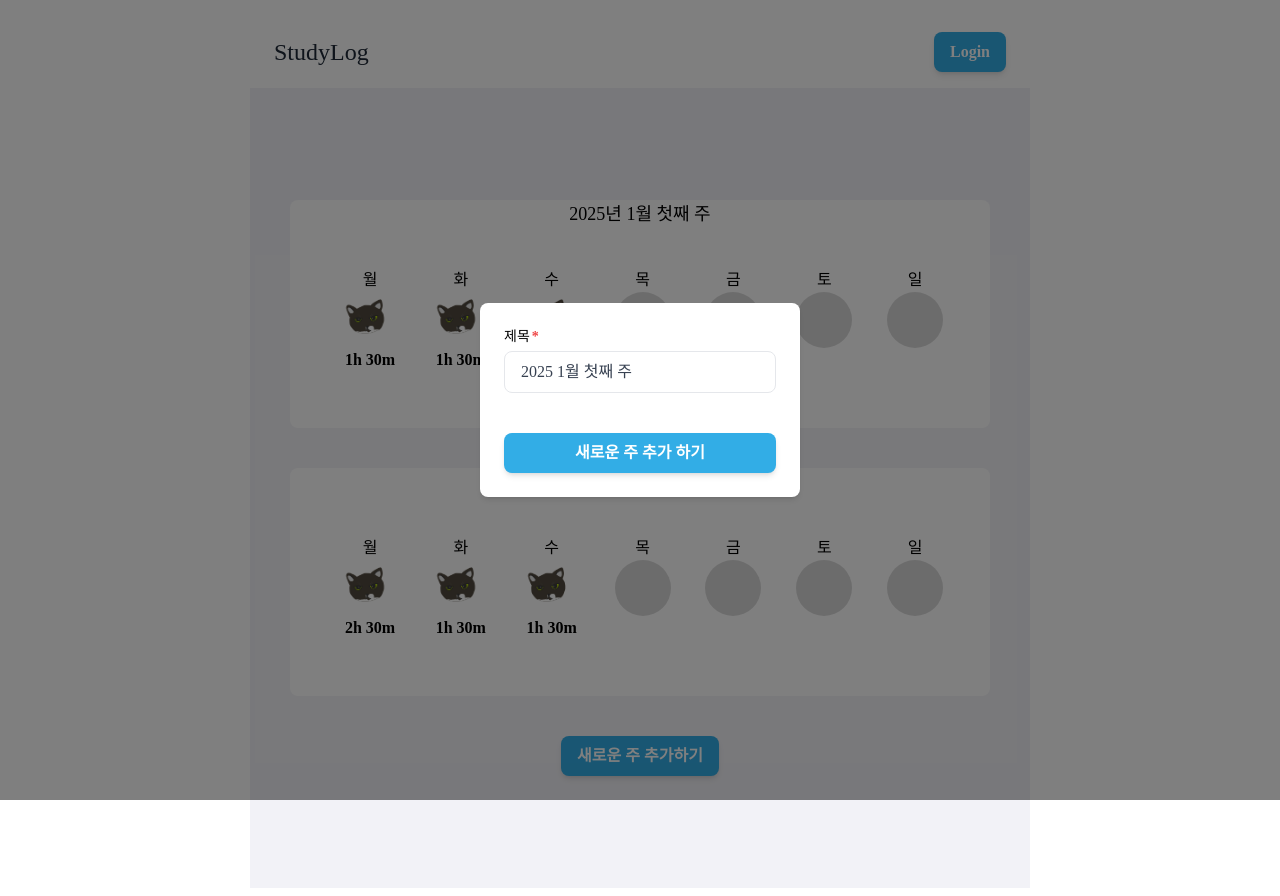
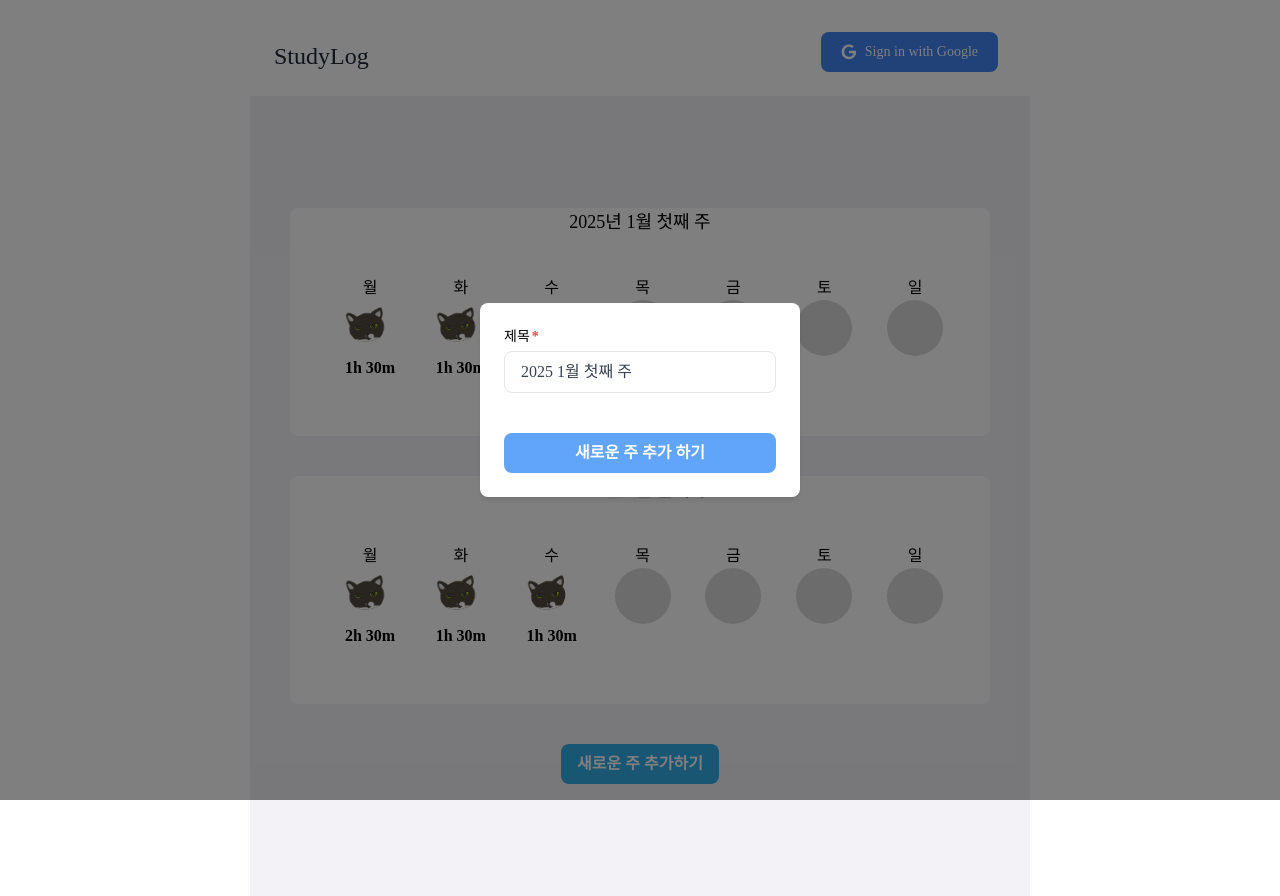
Before and after one commit to Songhyejeong/StudyLog, a React (Vite) app in the folder studylog/: page / in a window 1280 px wide. Built offline with nearby package versions, Linux system fonts and the light colour scheme; a web font is replaced by a local one.

Commit message:
⚡️Refactor: 버튼, 체크박스 스타일 리팩터링

```diff
--- a/studylog/package.json
+++ b/studylog/package.json
@@ -12,8 +12,10 @@
   "dependencies": {
     "@emotion/react": "^11.14.0",
     "@emotion/styled": "^11.14.0",
+    "@mui/icons-material": "^6.3.0",
     "@mui/material": "^6.3.0",
     "@mui/styled-engine-sc": "^6.3.0",
+    "mui": "^0.0.1",
     "react": "^18.3.1",
     "react-dom": "^18.3.1",
     "react-hook-form": "^7.54.2",
@@ -22,6 +24,7 @@
   },
   "devDependencies": {
     "@eslint/js": "^9.17.0",
+    "@types/node": "^22.10.5",
     "@types/react": "^18.3.18",
     "@types/react-dom": "^18.3.5",
     "@types/react-router-dom": "^5.1.7",
--- /dev/null
+++ b/studylog/src/components/Button/GoogleLoginButton.tsx
@@ -0,0 +1,34 @@
+import React from 'react';
+
+interface GoogleLoginButtonProps {
+  onClick?: React.MouseEventHandler<HTMLButtonElement>;
+}
+
+const GoogleLoginButton: React.FC<GoogleLoginButtonProps> = ({
+  onClick,
+  ...props
+}: GoogleLoginButtonProps) => {
+  return (
+    <button
+      type="button"
+      className="text-white bg-[#4285F4] hover:bg-[#4285F4]/90 focus:ring-4 focus:outline-none focus:ring-[#4285F4]/50 font-medium rounded-lg text-sm px-5 py-2.5 text-center inline-flex items-center dark:focus:ring-[#4285F4]/55 me-2 mb-2"
+    >
+      <svg
+        className="w-4 h-4 me-2"
+        aria-hidden="true"
+        xmlns="http://www.w3.org/2000/svg"
+        fill="currentColor"
+        viewBox="0 0 18 19"
+      >
+        <path
+          fill-rule="evenodd"
+          d="M8.842 18.083a8.8 8.8 0 0 1-8.65-8.948 8.841 8.841 0 0 1 8.8-8.652h.153a8.464 8.464 0 0 1 5.7 2.257l-2.193 2.038A5.27 5.27 0 0 0 9.09 3.4a5.882 5.882 0 0 0-.2 11.76h.124a5.091 5.091 0 0 0 5.248-4.057L14.3 11H9V8h8.34c.066.543.095 1.09.088 1.636-.086 5.053-3.463 8.449-8.4 8.449l-.186-.002Z"
+          clip-rule="evenodd"
+        />
+      </svg>
+      Sign in with Google
+    </button>
+  );
+};
+
+export default GoogleLoginButton;
--- a/studylog/src/components/Button/StudyLogButton.tsx
+++ b/studylog/src/components/Button/StudyLogButton.tsx
@@ -3,17 +3,38 @@ import React from 'react';
 interface StudyLogButton {
   text: string;
   disabled?: boolean;
+  size?: 'small' | 'medium' | 'large';
+  color?: 'primary' | 'white' | 'delete';
+  onClick?: React.MouseEventHandler<HTMLButtonElement>;
 }
+
+const sizeGroup = {
+  small: 'py-1 px-2 text-sm',
+  medium: 'py-2 px-4 text-base',
+  large: 'py-3 px-6 text-lg',
+};
+
+const colorGroup = {
+  primary: 'bg-primary hover:bg-blue-600 text-white',
+  white: 'bg-white-500 hover:bg-white-600 text-black',
+  delete: 'bg-red-500 hover:bg-red-600 text-white',
+};
 
 const StudyLogButton: React.FC<StudyLogButton> = ({
   text,
-  disabled,
-}: StudyLogButton) => {
+  disabled = false,
+  size = 'medium',
+  color = 'primary',
+  onClick,
+}) => {
   return (
     <button
       disabled={disabled}
-      className={`py-2 px-4 font-semibold rounded-lg shadow-md text-white bg-primary ${
-        disabled ? 'bg-gray-400 cursor-not-allowed' : 'hover:bg-accent'
+      onClick={onClick}
+      className={`rounded-lg font-semibold transition-all ${sizeGroup[size]} ${
+        disabled
+          ? 'text-white bg-blue-400 cursor-not-allowed'
+          : colorGroup[color]
       }`}
     >
       {text}
--- a/studylog/src/components/CheckBox/CheckBox.tsx
+++ /dev/null
@@ -1,28 +0,0 @@
-import { Control, FieldValues, Path } from 'react-hook-form';
-
-export type CheckboxProps<T extends FieldValues> = {
-  type?: 'check';
-  control: Control<T>;
-  name: Path<T>;
-  isDisabled?: boolean;
-};
-
-const Checkbox = <T extends FieldValues>({
-  name,
-  control,
-  isDisabled = false,
-  type = 'check',
-}: CheckboxProps<T>) => {
-  return (
-    <div className="w-full h-full transition-all bg-indigo-700">
-      <input
-        className="opacity-0"
-        type="checkbox"
-        disabled={isDisabled}
-        {...control.register(name)}
-      />
-    </div>
-  );
-};
-
-export default Checkbox;
--- a/studylog/src/components/Header/Header.tsx
+++ b/studylog/src/components/Header/Header.tsx
@@ -1,6 +1,6 @@
 import React from 'react';
 import { Link } from 'react-router-dom';
-import StudyLogButton from '../Button/StudyLogButton';
+import GoogleLoginButton from '../Button/GoogleLoginButton';
 
 const Header: React.FC = () => {
   return (
@@ -9,7 +9,7 @@ const Header: React.FC = () => {
         <Link to="/" className="text-2xl  text-gray-800 ">
           StudyLog
         </Link>
-        <StudyLogButton text="Login" />
+        <GoogleLoginButton />
       </div>
     </header>
   );
--- a/studylog/src/types/index.tsx
+++ b/studylog/src/types/index.tsx
@@ -1,8 +1,11 @@
 export interface StudyLogDayType {
   isCatStickerApplied: boolean;
-  timer: string | null;
-  day: string;
+  studyTime: number;
+  isToday?: boolean;
+  day: weekType;
 }
+
+export type weekType = '월' | '화' | '수' | '목' | '금' | '토' | '일';
 
 export interface StudyLogWeekType {
   title: string;
@@ -12,8 +15,9 @@ export interface StudyLogWeekType {
 export interface TodoContentType {
   id: number;
   isChecked: boolean;
+  isToday?: boolean;
   todoName: string;
-  priority: string;
+  priority: 'high' | 'middle' | 'row';
 }
 
 export interface TodoListType
```
Also changed, not shown: 1 other file (tests, documents, lock files or other folders).
